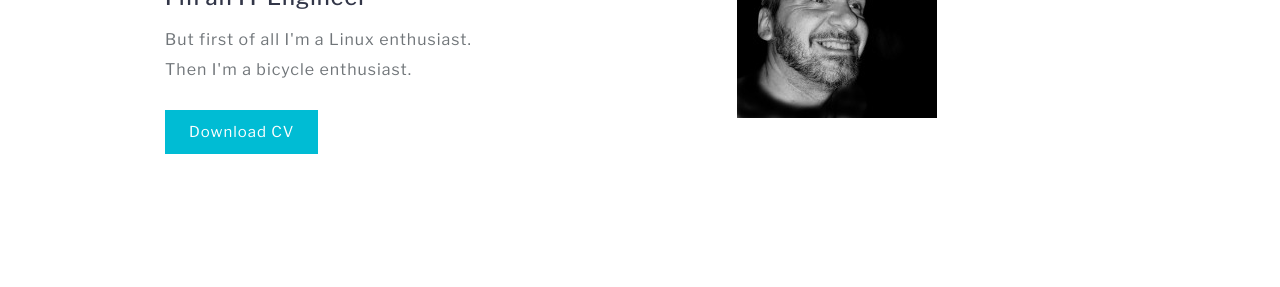
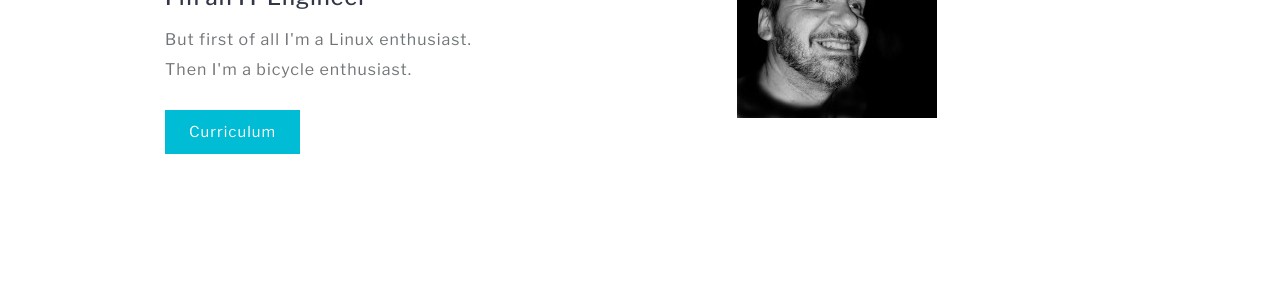
Before and after one commit to lucamariani/lucamariani.github.io, a Jekyll site: the page built from index.md, in a window 1280 px wide. Shown: the part 690-977 px from the top of the page. Built offline with Jekyll 4.4.1, drawn with Linux system fonts in a browser that asks for light colours.

Commit message:
CV update

```diff
--- a/_config.yml
+++ b/_config.yml
@@ -23,7 +23,7 @@ baseurl: "" # the subpath of your site, e.g. /blog
 url: "" # the base hostname & protocol for your site, e.g. http://example.com
 twitter_username: jekyllrb
 github_username:  jekyll
-cvlink: "https://drive.google.com/file/d/1D2c5RATLZiCCn-n8sZ1g50JzI3ded5mH/view"
+cvlink: "https://drive.google.com/file/d/1vnvi9BWj_9i593hyO06ALsS7TCYVU1MovMwdyBwhHpA/view"
 
 # Build settings
 markdown: kramdown
--- a/_includes/aboutme.html
+++ b/_includes/aboutme.html
@@ -10,7 +10,7 @@
             <a
               href="{{site.cvlink}}"
               target="_blank"
-              class="banner-button1 btn">Download CV</a>
+              class="banner-button1 btn">Curriculum</a>
             <!-- <a href="#contact" class="banner-button2 btn">Hire Me</a> -->
           </div>
         </div>
```
